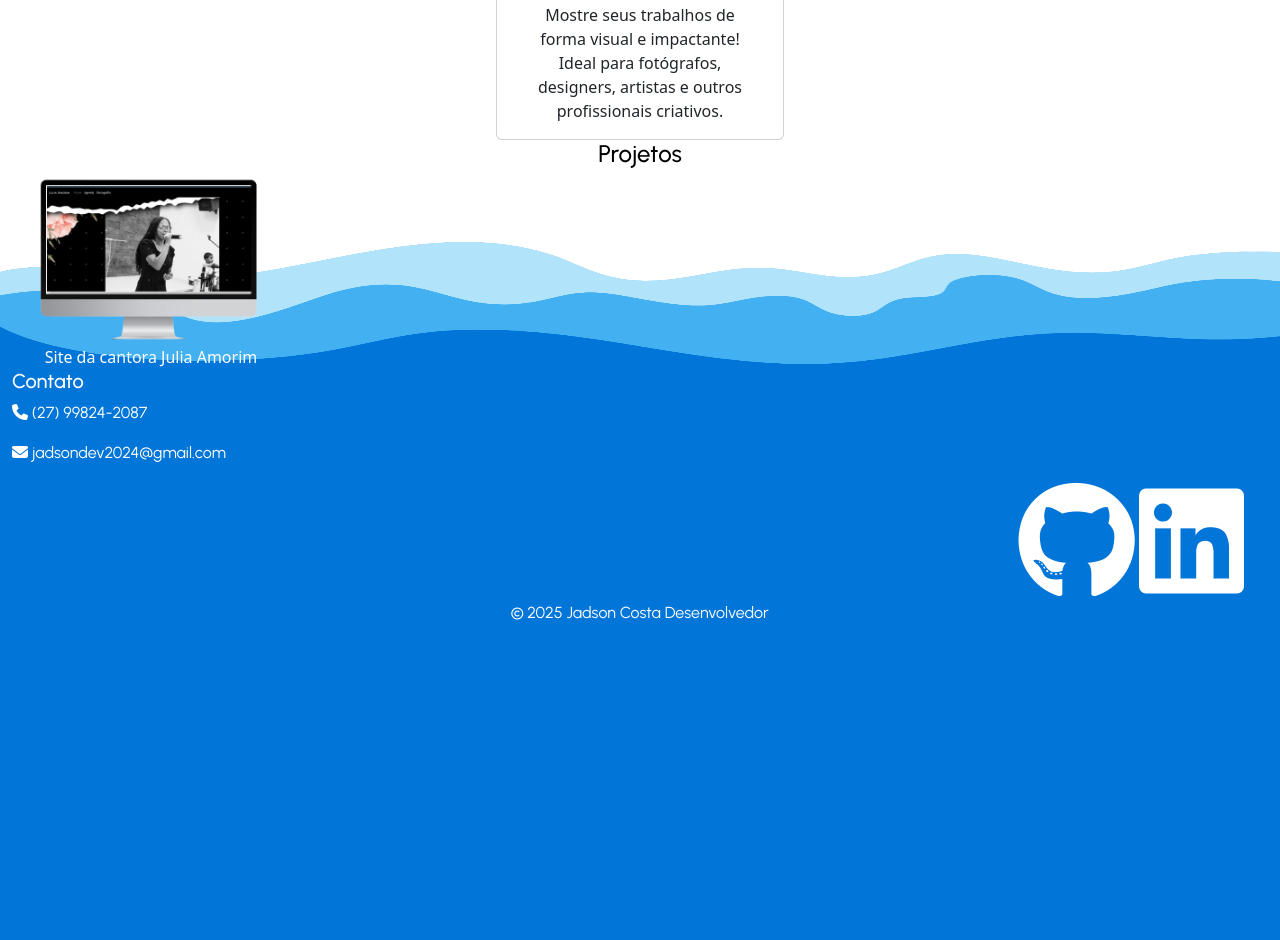
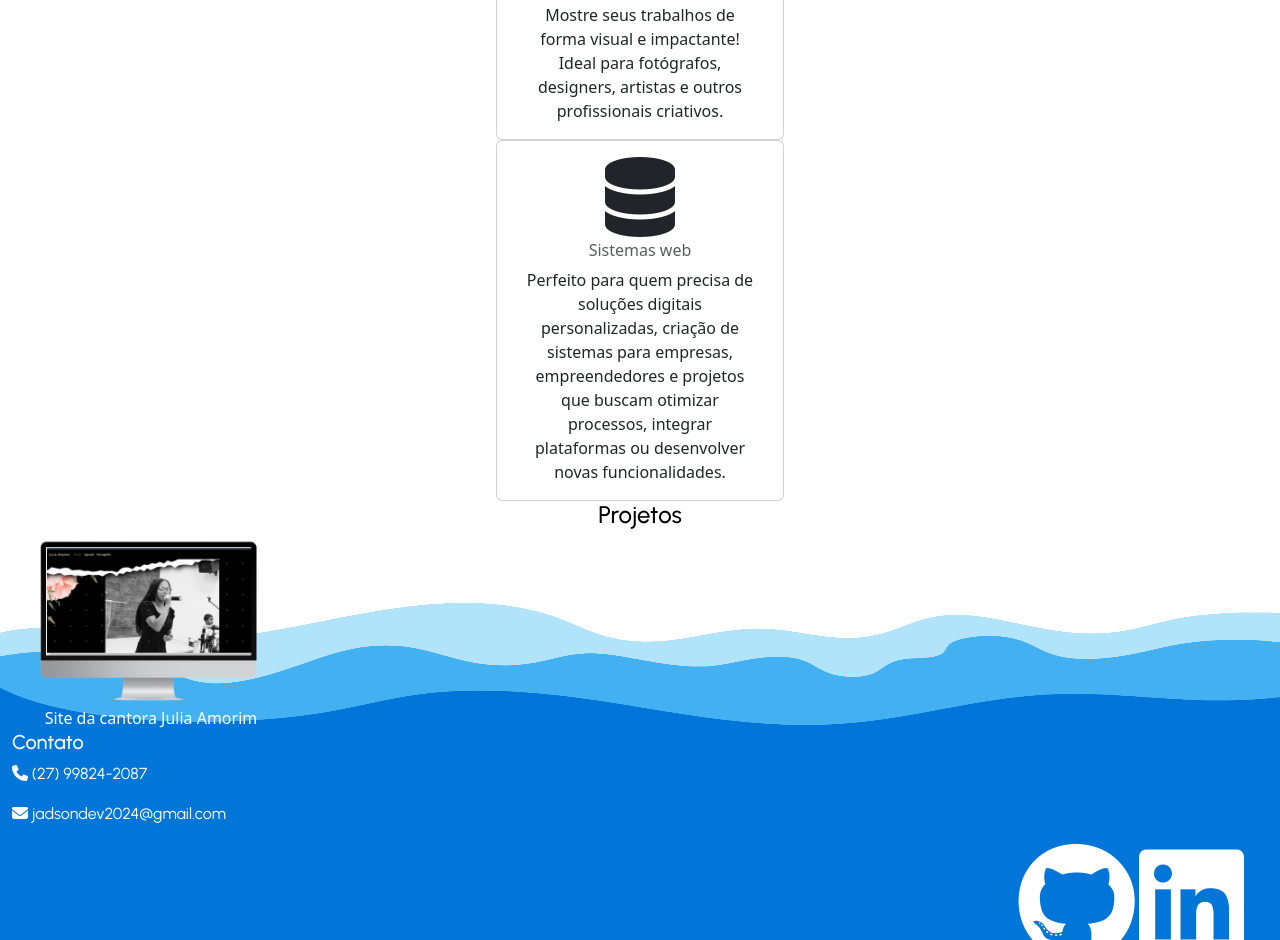
Before and after one commit to Jadson2018/jadsoncostadesenvolvedor, a plain HTML site: page index.html in a window 1280 px wide. Shown: the part 1195-2135 px from the top of the page. Before the commit the page ends 1820 px from the top, so only its background shows below. Drawn offline with nearby package versions, Linux system fonts and the light colour scheme.

Commit message:
adicao secao sistemas web

```diff
--- a/index.html
+++ b/index.html
@@ -72,6 +72,14 @@
             </div>
           </div>
          </div>
+         <div class="card container" style="width: 18rem;text-align:center">
+          <div class="card-body">
+            <h5 class="card-title"><i class="fa-solid fa-database" style="font-size:80px"></i></h5>
+            <h6 class="card-subtitle mb-2 text-muted">Sistemas web</h6>
+            <p class="card-text">Perfeito para quem precisa de soluções digitais personalizadas, criação de sistemas para empresas, empreendedores e projetos que buscam otimizar processos, integrar plataformas ou desenvolver novas funcionalidades.</p>
+          </div>
+        </div>
+       </div>
     </section>
     <section class="row secao-projetos" id="section4">
             <h4 class="titulo">Projetos</h4>
```
